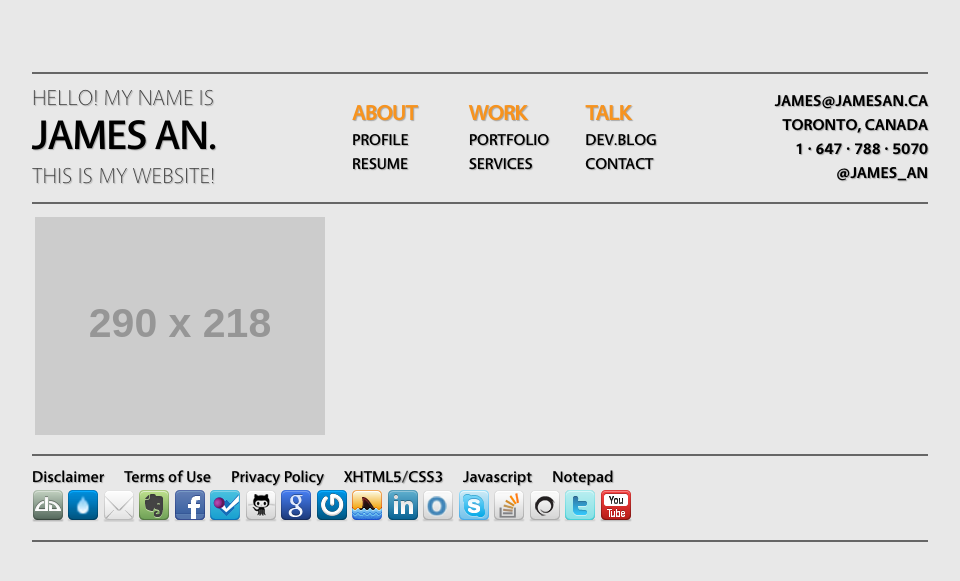
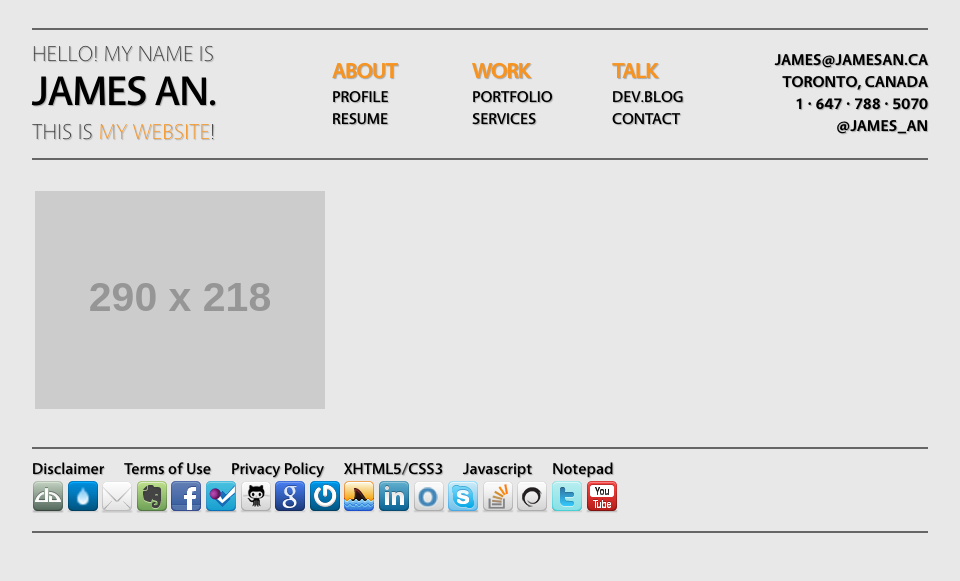
Before and after one commit to jamesan/jamesan.github.com, a Jekyll site: the page built from index.html, in a window 1280 px wide. Shown: the top 581 px of the page, without its empty margins (160-1120 px from the left). Built offline with Jekyll 4.4.1, drawn with Linux system fonts in a browser that asks for light colours; nearby versions of some CDN libraries.

Commit message:
Changed layout and font sizes to balance layout.

```diff
--- a/_includes/footer.html
+++ b/_includes/footer.html
@@ -1,5 +1,5 @@
 <footer>
-  <ul class="hbox">
+  <ul class="hbox big">
     <li><a href="#">Disclaimer</a></li>
     <li><a href="#">Terms of Use</a></li>
     <li><a href="#">Privacy Policy</a></li>
--- a/_includes/header.html
+++ b/_includes/header.html
@@ -1,29 +1,29 @@
 <header class="hbox">
   <hgroup>
-    <h3 class="big">Hello! My name is</h3>
-    <h1 class="large"><a href="/">James An.</a></h1>
-    <h2 class="big">This is <span>{{ page.head | downcase }}</span>!</h2>
+    <h3 class="bigger">Hello! My name is</h3>
+    <h1 class="larger"><a href="/">James An.</a></h1>
+    <h2 class="bigger">This is <span>{{ page.head | downcase }}</span>!</h2>
   </hgroup>
   <nav class="boxFlex vbox center">
-    <div class="center">
-      <h1 class="big">About</h1>
+    <div class="center big">
+      <h1 class="bigger">About</h1>
       <ul>
         <li><a href="/profile">Profile</a></li>
         <li><a href="#">Resume</a></li>
       </ul>
-      <h1 class="big">Work</h1>
+      <h1 class="bigger">Work</h1>
       <ul>
         <li><a href="#">Portfolio</a></li>
         <li><a href="#">Services</a></li>
       </ul>
-      <h1 class="big">Talk</h1>
+      <h1 class="bigger">Talk</h1>
       <ul>
         <li><a href="#">Dev.Blog</a></li>
         <li><a href="/contact">Contact</a></li>
       </ul>
     </div>
   </nav>
-  <div id="contact-info" class="boxFlex vbox center">
+  <div id="contact-info" class="boxFlex vbox center big">
     <a href="mailto:james@jamesan.ca">james@jamesan.ca</a><br/>
     <a href="http://maps.google.com/maps?ll=43.65,-79.37&amp;spn=0.04,0.09&amp;t=h&amp;z=12" rel="nofollow">Toronto, Canada</a><br/>
     <a href="tel:1-647-788-5070">1 · 647 · 788 · 5070</a><br/>
--- a/_layouts/project.html
+++ b/_layouts/project.html
@@ -2,7 +2,7 @@
 layout: base
 ---
   <article id="content" class="boxFlex1">
-    <h1>{{ page.title }}</h1>
+    <h1 class="larger">{{ page.title }}</h1>
     {{ content }}
   </article>
 
--- a/contact.html
+++ b/contact.html
@@ -10,10 +10,10 @@ aside:  [twitter]
   <input name="sender_name" type="text" placeholder="Name" required="required"/>
   <input name="sender_email" type="email" placeholder="Email Address" required="required"/>
   <input name="subject" type="text" placeholder="Subject"/>
-  <textarea rows="12" cols="40" name="message" placeholder="Message" required="required"></textarea>
+  <textarea rows="6" cols="40" name="message" placeholder="Message" required="required"></textarea>
   <div class="hbox">
     <div class="vbox boxFlex">
-      <input name="captcha_code" type="text" placeholder="Type those here ==>" required="required" class="boxFlex1"/>
+      <input name="captcha_code" type="text" placeholder="==> Type those here" required="required" class="boxFlex1"/>
       <input name="send" type="submit" id="send" value="Send"/>
     </div>
     <img src="http://kontactr.com/captcha.php" alt="Captcha"/>
--- a/stylesheets/page.css
+++ b/stylesheets/page.css
@@ -4,16 +4,28 @@
   /*-webkit-transition: all 1s ease-in-out;*/
 }
 
+#contact form input,
+#contact form img,
+#contact form textarea {
+  font-size: 20px;
+  line-height: 24px;
+  margin: 10px;
+}
+
+#contact form * {
+}
+
 #contact form input[name="captcha_code"] {
-  font-size: 36px;
+  font-size: 28px;
+  line-height: 36px;
   padding: 2px;
 }
 
 #contact form input[type="submit"] {
   border: 1px solid;
+  line-height: 36px;
 }
 
 #contact form img {
-  height: 100px;
-  padding: 2px;
+  height: 104px;
 }
--- a/stylesheets/style.css
+++ b/stylesheets/style.css
@@ -67,24 +67,29 @@ h1, h2, h3, h4, h5, h6 {
   letter-spacing: -1px;
 }
 
-.large, h2 {
+.larger, h2 {
   font-size: 42px;
   line-height: 48px;
 }
 
-.bigger, h3 {
+.large, h3 {
   font-size: 26px;
   line-height: 36px;
 }
 
-.big, h4 {
+.bigger, h4 {
   font-size: 22px;
   line-height: 30px;
 }
 
+.big, h5 {
+  font-size: 16px;
+  line-height: 22px;
+}
+
 .normal, body {
-  font-size: 16px;
-  line-height: 24px;
+  font-size: 12px;
+  line-height: 22px;
 }
 
 .small, small {
@@ -121,7 +126,7 @@ px      68    160    252    344    436    528    620    712    804    896    */
 
 body {
   width: 896px;
-  padding: 72px 48px 84px;
+  padding: 28px 48px;
   background: rgb(232,232,232);
   color: rgb(60,60,60);
   -webkit-text-size-adjust: 100%; /* Stops Mobile Safari from auto-adjusting font-sizes */
@@ -147,7 +152,7 @@ body > footer {
 }
 
 body > header hgroup {
-  min-width: 320px;
+  min-width: 300px;
 }
 
 body > header hgroup h1 {
@@ -159,10 +164,14 @@ body > header hgroup h3 {
   font-weight: 100;
 }
 
+body > header hgroup h2 span {
+  color: #F7931E; /* Orange */
+}
+
 body > header nav div {
   -webkit-column-count: 3;
   -webkit-column-gap: 20px;
-  width: 330px;
+  width: 400px;
 }
 
 body > header nav h1 {
@@ -199,6 +208,11 @@ body > footer a {
 
 body > footer li {
   margin-right: 20px;
+}
+
+body > div {
+  padding-bottom: 28px;
+  padding-top: 28px;
 }
 
 body > div h1 {
@@ -242,7 +256,7 @@ px      68    160    252    344    436    528    620    712    */
 @media only screen and (min-width: 768px) and (max-width: 991px) {
   body {
     width: 712px;
-    padding: 48px 28px 60px;
+    padding: 28px 28px;
   }
 }
 
@@ -260,7 +274,7 @@ px      68    160    252    */
 
   body {
     width: 252px;
-    padding: 48px 34px 60px;
+    padding: 28px 34px;
   }
 
 }
@@ -279,7 +293,7 @@ px      68    160    252    344    436    */
 
   body {
     width: 436px;
-    padding: 36px 22px 48px;
+    padding: 28px 22px;
   }
 
 }
```
